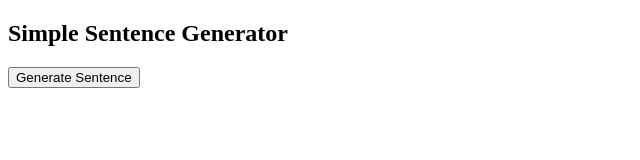
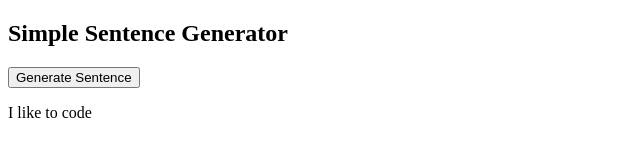
Before and after one commit to LaserTaserX/m5-assignment, a plain HTML site: page L5-LoopsAssignment.html in a window 1280 px wide. Both pictures are taken after a click on the button "Generate Sentence". Shown: the whole page, without its empty margins (0-640 px from the left). Drawn offline with Linux system fonts and the light colour scheme.

Commit message:
Final commit

```diff
--- a/L5-LoopsAssignment.html
+++ b/L5-LoopsAssignment.html
@@ -11,15 +11,20 @@
 <script>
 
      /* Create an array */
+     let my_array = ["I", "like", "to", "code"];
 
      /* Create function that concatenates array into
      a sentence (adding spaces between words), and
      outputs the result to '<p id="output"></p>' innerHTML */
-
+     function generateSentence() {
+          for (let i = 0; i < my_array.length; i++) {
+               document.getElementById("output").innerHTML += my_array[i] + " ";
+               }
+     }
      /* Add an event listener to generateBtn.
      When clicked, the generateBtn should execute
      the generateSentence function., displaing the sentence */
-
+     document.getElementById("generateBtn").addEventListener("click", generateSentence);
 </script>
 
 </body>
```
